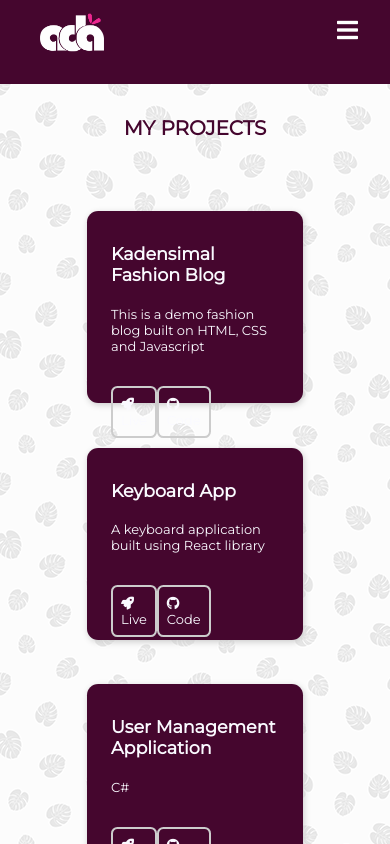
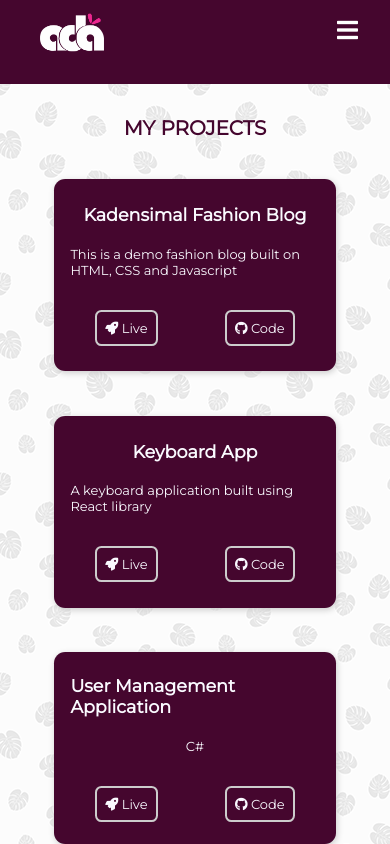
Before and after one commit to okwuchiada/adanma, a React (Create React App) app: page /portfolio in a window 390 px wide. Shown: the top 844 px of the page. Built offline with nearby package versions, Linux system fonts and the light colour scheme.

Commit message:
mobile responsive

```diff
--- a/src/Styles/home.css
+++ b/src/Styles/home.css
@@ -100,6 +100,9 @@
 }
 
 @media screen and (max-width: 768px) {
+    .hero-page {
+        height: 100%;
+    }
     .home-image-container {
         display: none;
     }
--- a/src/Styles/portfolio.css
+++ b/src/Styles/portfolio.css
@@ -31,7 +31,6 @@
     padding: 1rem 1.5rem;
     border-radius: .7rem;
     box-shadow: 1px 2px 6px #ccc;
-    z-index: 3;
 }
 
 .card:hover {
@@ -72,9 +71,22 @@
     color: #45062E;
 }
 
-
-/* @media (max-width: 782px) {
+@media (max-width: 782px) {
     .cards__list {
-
+        width: 100%;
+        margin-top: 1rem;
     }
-} */
+    .card {
+        display: flex;
+        flex-direction: column;
+        justify-content: center;
+        padding: 1rem;
+        align-items: center;
+    }
+    .card__links {
+        width: 80%;
+    }
+    .card__links a {
+        width: max-content;
+    }
+}
```
